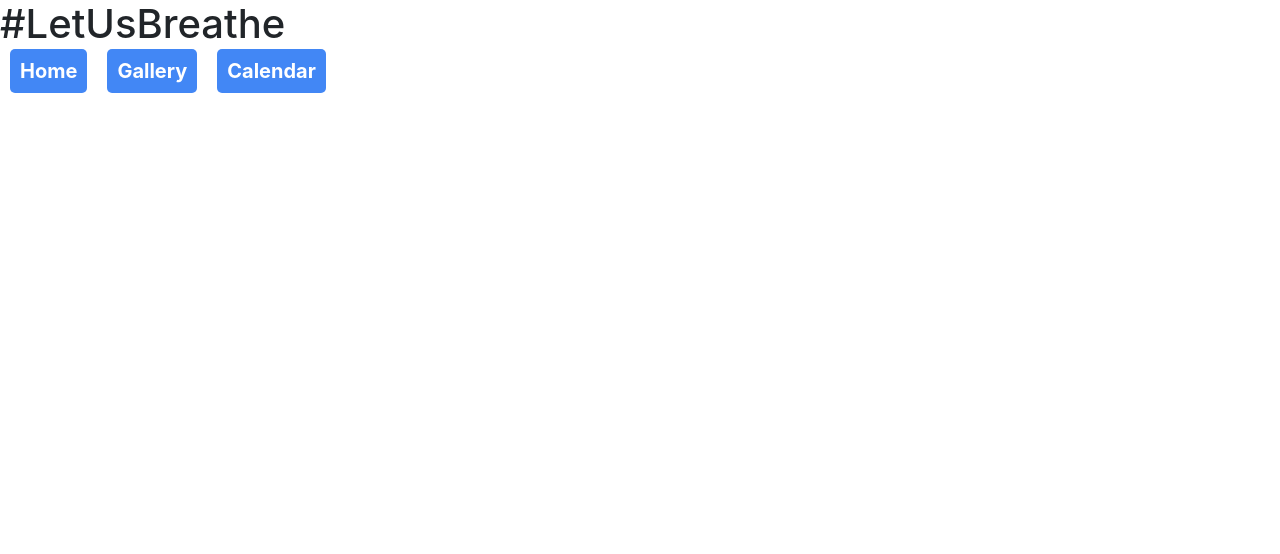
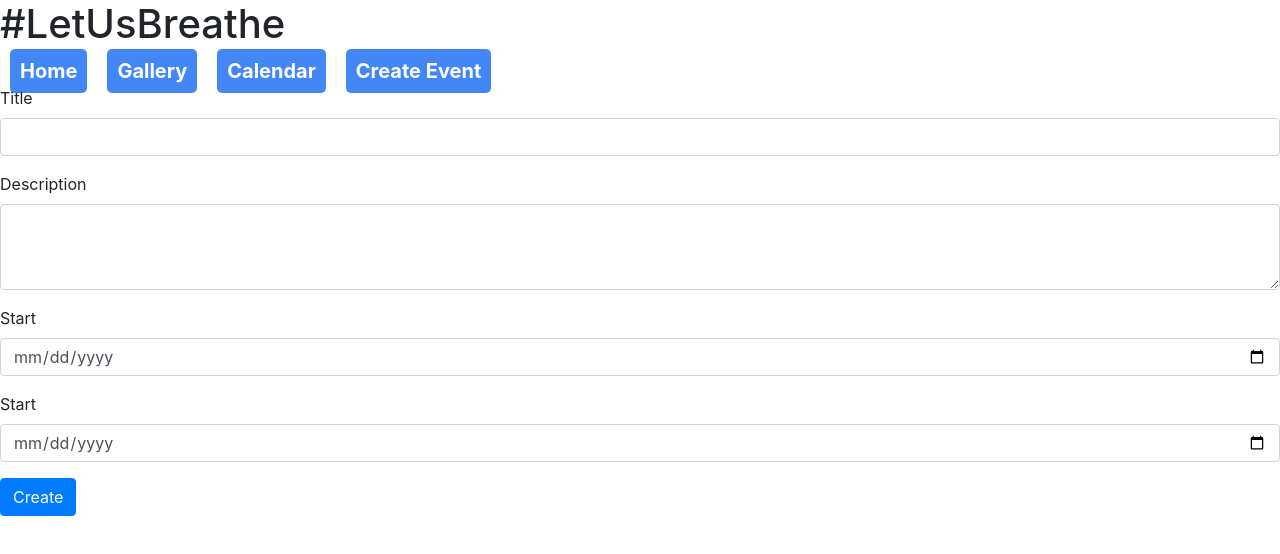
Before and after one commit to JaronArmiger/letusbreathe, a React (Create React App) app in the folder client/: page /eventform in a window 1280 px wide. Shown: the top 554 px of the page. Built offline with nearby package versions, Linux system fonts and the light colour scheme.

Commit message:
implement event deltion on backend

```diff
--- a/client/src/components/Event.js
+++ b/client/src/components/Event.js
@@ -1,16 +1,16 @@
-import React, { useState, useEffect } from 'react';
+import React from 'react';
 import { NavLink } from 'react-router-dom';
-import axios from 'axios';
 import { connect } from 'react-redux';
 
 const Event = ({ event }) => {
-  //const [event, setEvent] = useState(null);
 
   return (
     <div>
-      <h1>
-      	Title: {event.title}
-      </h1>
+      {event ? (
+        <h1>Title: {event.title}</h1>
+      ) : (
+        <h1>no event selected</h1>
+      )}
       <NavLink to='/calendar' className='link'>
         Back to Calendar
       </NavLink>
--- a/client/src/components/EventForm.js
+++ b/client/src/components/EventForm.js
@@ -1,9 +1,24 @@
-import React, { useState, useEffect } from 'react';
+import React from 'react';
 import { connect } from 'react-redux';
 import { Form, Button } from 'react-bootstrap';
+import axios from 'axios';
 
 const EventForm = ({ errors, dispatch }) => {
-  <Form>
+  const handleFormSubmit = (e) => {
+  	e.preventDefault(e);
+    axios.post('/events/create', {
+      title: e.target.title.value,
+      description: e.target.description.value,
+      start: e.target.start.value,
+      end: e.target.end.value,
+    })
+  }
+
+  return (
+    <Form
+      onSubmit={handleFormSubmit}
+      method='post'
+    >
       <Form.Group>
         <Form.Label>Title</Form.Label>
         <Form.Control
@@ -15,10 +30,31 @@ const EventForm = ({ errors, dispatch }) => {
         <Form.Label>Description</Form.Label>
         <Form.Control
           as='textarea'
-        rows={4}
+          name='description'
+          rows={3}
         />
       </Form.Group>
+      <Form.Group>
+        <Form.Label>Start</Form.Label>
+        <Form.Control
+          type='date'
+          name='start'
+        />
+      </Form.Group>
+      <Form.Group>
+        <Form.Label>Start</Form.Label>
+        <Form.Control
+          type='date'
+          name='end'
+        />
+      </Form.Group>
+      <Button
+        type='submit'
+      >
+      	Create
+      </Button>
     </Form>
+  );
 }
 
 const mapStateToProps = (state) => ({
--- a/client/src/components/Gallery.js
+++ b/client/src/components/Gallery.js
@@ -1,12 +1,11 @@
 import React, { useEffect, useState } from 'react';
 import { connect } from 'react-redux';
-import { startLoadPhotos, getPhotoKeys } from '../actions/photos';
+import { getPhotoKeys } from '../actions/photos';
 import Photo from './Photo';
 import uniqid from 'uniqid';
 
 const Gallery = ({ errors, photos, dispatch }) => {
   const [isLoading, setIsLoading] = useState(false);
-  const [photoKeys, setPhotoKeys] = useState([]);
 
   useEffect(() => {
     setIsLoading(true);
--- a/client/src/components/Header.js
+++ b/client/src/components/Header.js
@@ -14,6 +14,9 @@ const Header = () => (
       <NavLink to='/calendar' className='link'>
         Calendar
       </NavLink>
+      <NavLink to='/eventform' className='link'>
+        Create Event
+      </NavLink>
   	</div>
   </header>
 );
--- a/client/src/components/MyCalendar.js
+++ b/client/src/components/MyCalendar.js
@@ -1,23 +1,25 @@
-import React from 'react';
+import React, { useState, useEffect } from 'react';
 import { Calendar, momentLocalizer } from 'react-big-calendar';
 import moment from 'moment';
 import { loadEvent } from '../actions/event';
 import { useHistory } from 'react-router-dom';
 import { connect } from 'react-redux';
+import axios from 'axios';
 
 const localizer = momentLocalizer(moment);
 
 const MyCalendar = ({ event, dispatch }) => {
   let history = useHistory();
+  const [events, setEvents] = useState([]);
 
-  const events = [
-    {
-      title: 'damn',
-      start: new Date(),
-      end: new Date(),
-      allDay: false,
-    }
-  ];
+  useEffect(() => {
+    axios
+      .get('/events/')
+      .then((results) => {
+        setEvents(results.data)
+      })
+      .catch((err) => console.log(err));
+  }, []);
 
   const onEventClick = (e) => {
     dispatch(loadEvent(e));
--- a/client/src/components/UploadForm.js
+++ b/client/src/components/UploadForm.js
@@ -57,8 +57,8 @@ const UploadForm = ({ errors, dispatch}) => {
         <Button
           variant="primary"
           type="submit"
-          className={`${photos.length == 0 ? 'disabled submit-btn' : 'submit-btn'}`}
-          disabled={photos.length == 0 ? true : false}
+          className={`${photos.length === 0 ? 'disabled submit-btn' : 'submit-btn'}`}
+          disabled={photos.length === 0 ? true : false}
         >
         Upload
       </Button>
--- a/client/src/router/AppRouter.js
+++ b/client/src/router/AppRouter.js
@@ -5,6 +5,7 @@ import UploadForm from '../components/UploadForm';
 import Gallery from '../components/Gallery';
 import MyCalendar from '../components/MyCalendar';
 import Event from '../components/Event';
+import EventForm from '../components/EventForm';
 
 const AppRouter = () => (
   <BrowserRouter>
@@ -16,6 +17,7 @@ const AppRouter = () => (
       	  <Route component={Gallery} path='/gallery'/>
           <Route component={MyCalendar} path='/calendar'/>
           <Route component={Event} path='/event'/>
+          <Route component={EventForm} path='/eventform'/>
       	</Switch>
       </div>
     </div>
```
Also changed, not shown: 2 other files (tests, documents, lock files or other folders). Lines whose indentation alone changed are shown as unchanged.
